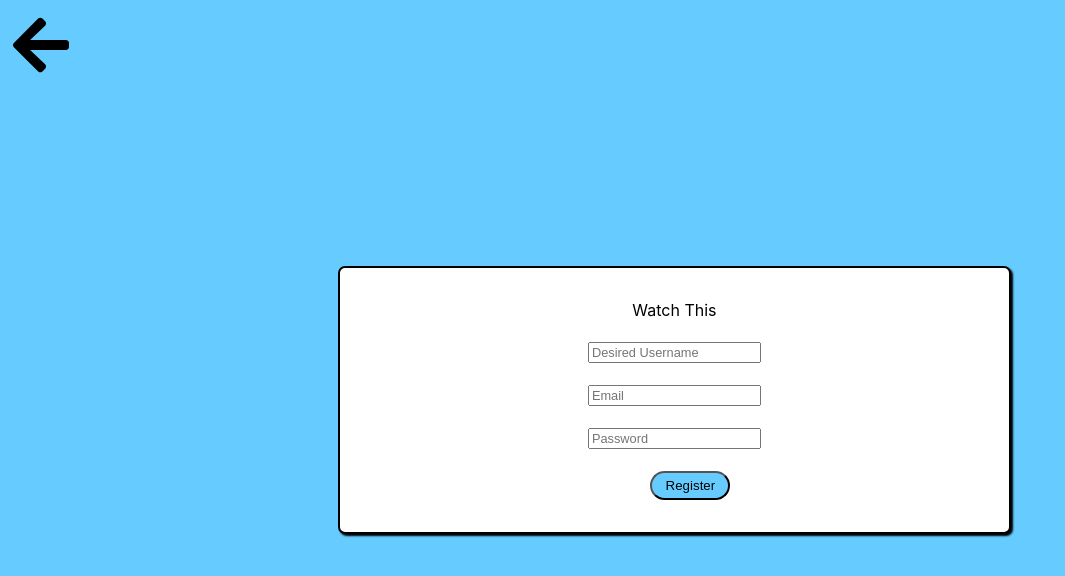
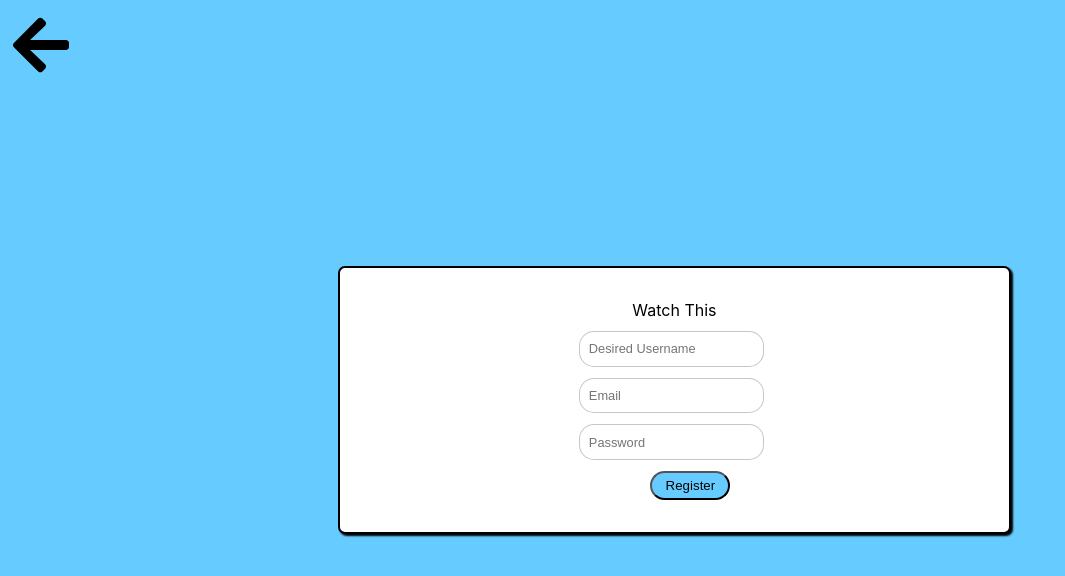
Before and after one commit to micahhowe/watch-this, a React (Create React App) app: page /#/register in a window 1280 px wide. Shown: the top 576 px of the page, without its empty margins (0-1065 px from the left). Built offline with nearby package versions, Linux system fonts and the light colour scheme.

Commit message:
made the inputs consistent with the rest of the app

```diff
--- a/src/components/Auth/Auth.scss
+++ b/src/components/Auth/Auth.scss
@@ -31,7 +31,12 @@ $font: 'Roboto', monospace;
 
   .Auth input {
     font-size: .8rem;
+    margin: 0 1% 0 0;
+    border-radius:15px;
+    border: .5px solid rgba(141, 141, 141, .5);
+    padding:1.5%;
   }
+
 
   .Auth input:focus {
     outline: none;
--- a/src/components/Register/Register.scss
+++ b/src/components/Register/Register.scss
@@ -29,6 +29,10 @@ $babyblue: #66CCFF;
 
   .Register input {
     font-size: .8rem;
+    margin: 0 1% 0 0;
+    border-radius:15px;
+    border: .5px solid rgba(141, 141, 141, .5);
+    padding:1.5%;
   }
   .Register input:focus {
     outline: none;
```
